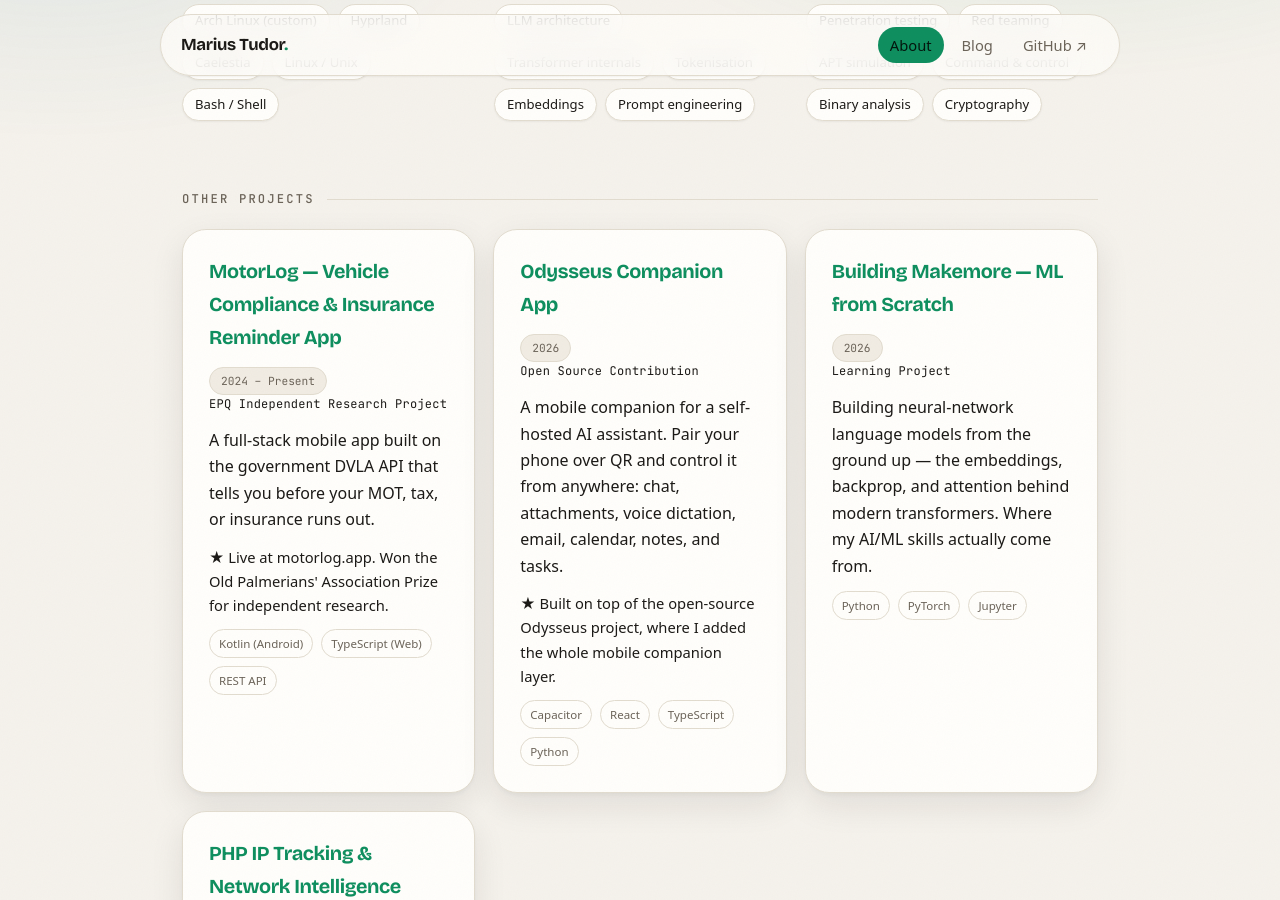
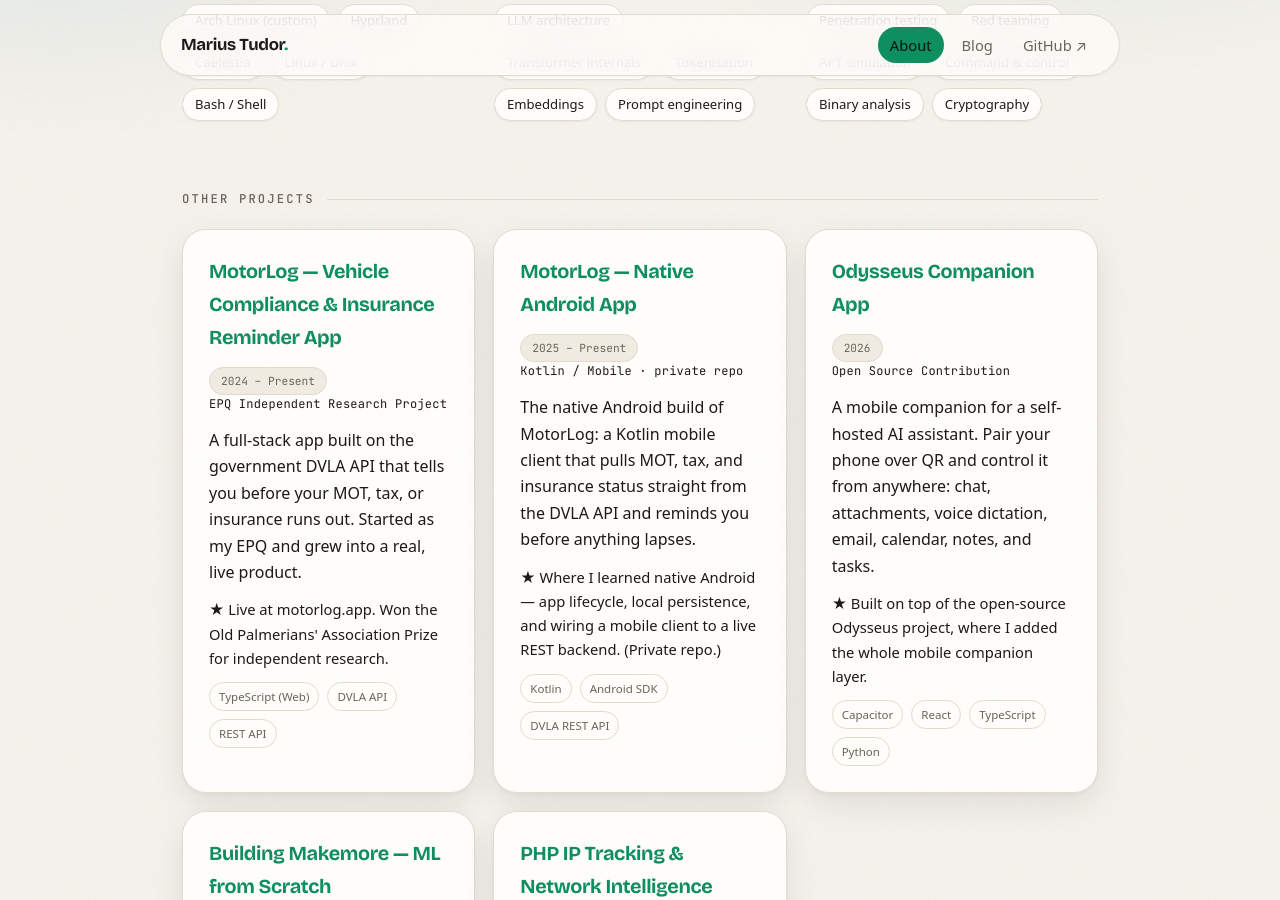
Before and after one commit to mariustudor07/mariustudor07.github.io, a Jekyll site: the page built from index.html, in a window 1280 px wide and 900 px high, scrolled down 1472 px. Built offline with Jekyll 4.4.1, drawn with Linux system fonts in a browser that asks for light colours.

Commit message:
Content: rewrite Burp post as apprentice-path writeup; add MotorLog Android
- Refocus web-exploitation post on completing the Web Security Academy
  apprentice path with Burp; Caido deferred to a later writeup
- Add 'MotorLog — Native Android App' (Kotlin, private repo) as its own
  project; reframe existing entry as the live web platform

```diff
--- a/_data/content.yml
+++ b/_data/content.yml
@@ -45,10 +45,17 @@
   - name: "MotorLog — Vehicle Compliance & Insurance Reminder App"
     period: "2024 – Present"
     tag: "EPQ Independent Research Project"
-    stack: ["Kotlin (Android)", "TypeScript (Web)", "REST API"]
-    summary: "A full-stack mobile app built on the government DVLA API that tells you before your MOT, tax, or insurance runs out."
+    stack: ["TypeScript (Web)", "DVLA API", "REST API"]
+    summary: "A full-stack app built on the government DVLA API that tells you before your MOT, tax, or insurance runs out. Started as my EPQ and grew into a real, live product."
     highlight: "Live at motorlog.app. Won the Old Palmerians' Association Prize for independent research."
     link: "https://www.motorlog.app"
+  - name: "MotorLog — Native Android App"
+    period: "2025 – Present"
+    tag: "Kotlin / Mobile · private repo"
+    stack: ["Kotlin", "Android SDK", "DVLA REST API"]
+    summary: "The native Android build of MotorLog: a Kotlin mobile client that pulls MOT, tax, and insurance status straight from the DVLA API and reminds you before anything lapses."
+    highlight: "Where I learned native Android — app lifecycle, local persistence, and wiring a mobile client to a live REST backend. (Private repo.)"
+    link: ""
   - name: "Odysseus Companion App"
     period: "2026"
     tag: "Open Source Contribution"
```
Also changed, not shown: _posts/2026-07-09-bypassing-client-side-controls.md (deleted, +0 -36 lines), _posts/2026-07-09-portswigger-apprentice-path.md (added, +59 -0 lines).
